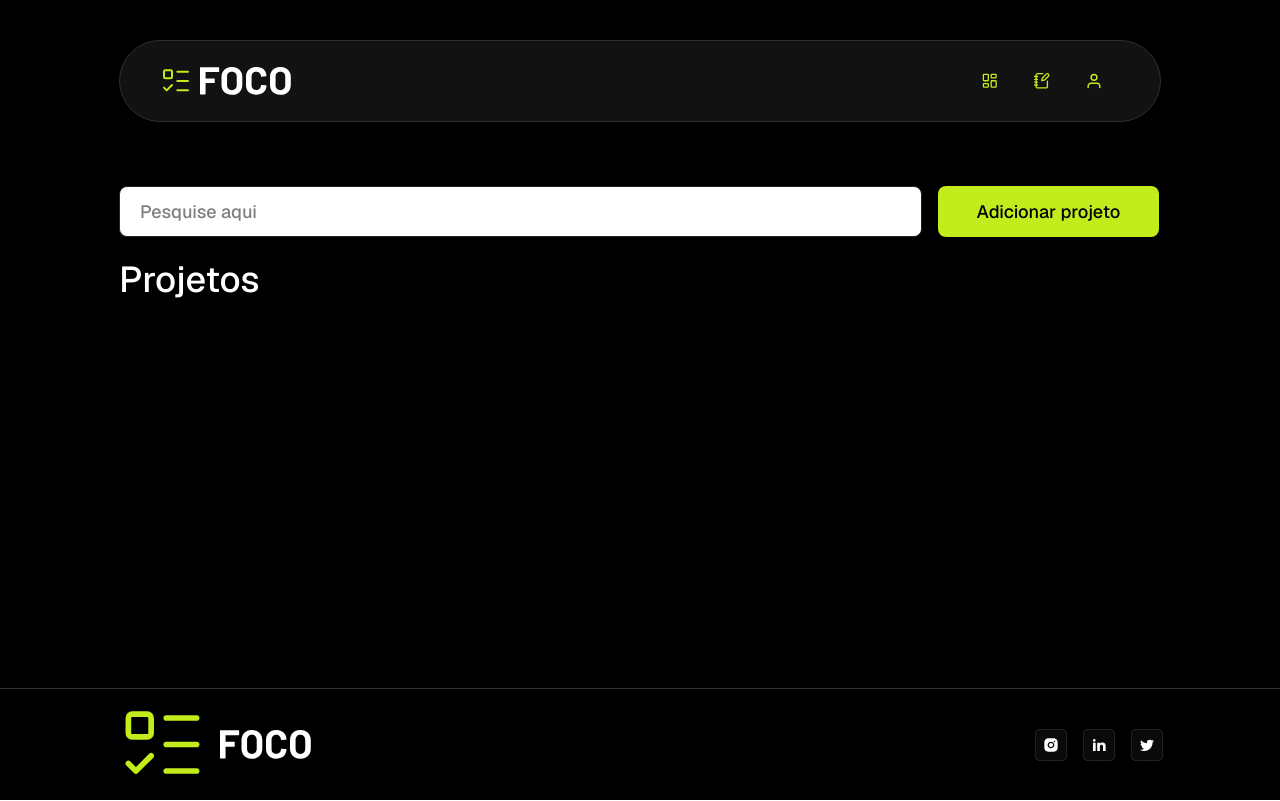
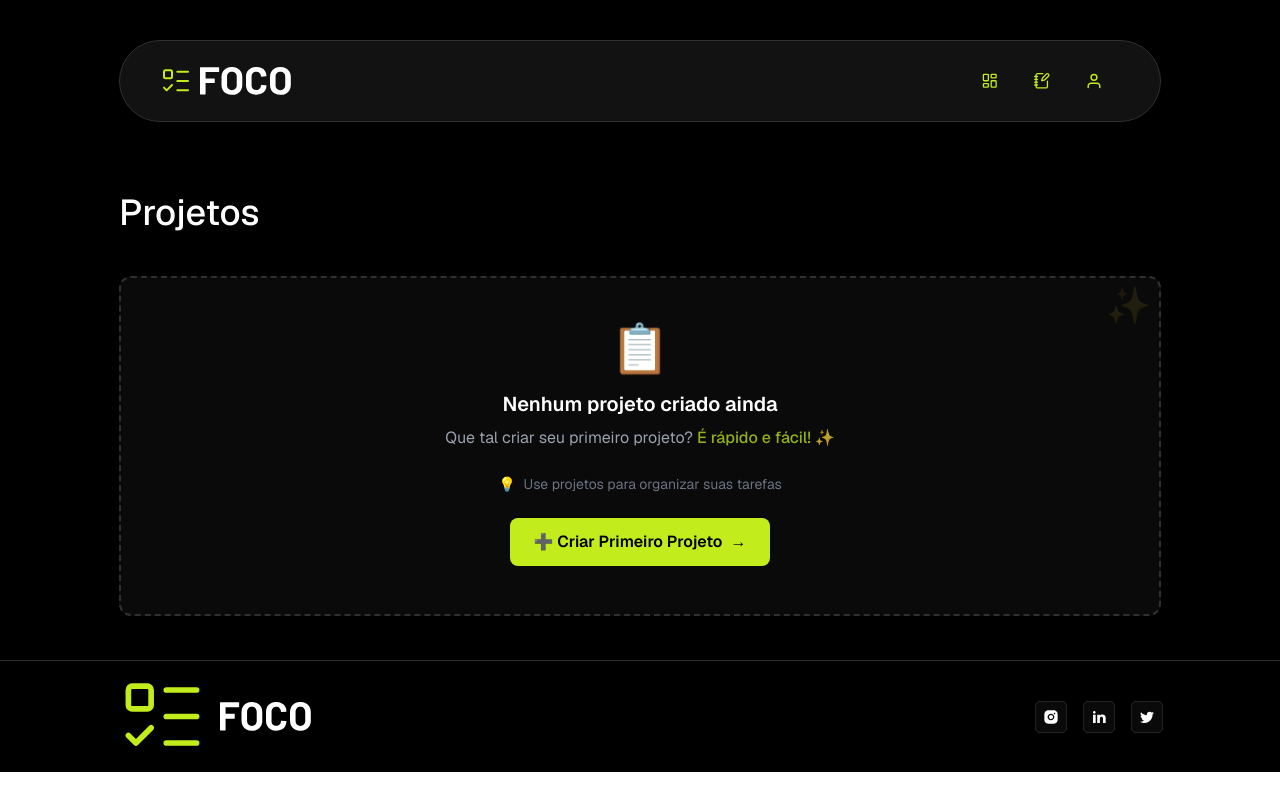
Before and after one commit to Tiodevs/hackathon-boticario-front, a Next.js app: page /projects in a window 1280 px wide. Built offline with nearby package versions, Linux system fonts and the light colour scheme; sample sign-in values are in the browser's storage.

Commit message:
Atualizações adicionais: remoção de dashboard e ajustes em projects

```diff
--- a/src/app/dashboard/page.tsx
+++ /dev/null
@@ -1,22 +0,0 @@
-import { ProtectedRoute } from "@/components/auth/ProtectedRoute";
-
-export default function DashboardPage() {
-  return (
-    <ProtectedRoute>
-    <main className="min-h-dvh bg-[#0b0b0b] text-zinc-50 px-6 py-10">
-      <div className="mx-auto w-full max-w-4xl">
-        <h1 className="text-2xl font-semibold">Dashboard</h1>
-        <p className="mt-2 text-zinc-400">
-          Bem-vinda ao FOCO. Aqui vai ficar a gestão de tarefas da aplicação.
-        </p>
-
-        <div className="mt-6 rounded-2xl border border-zinc-800 bg-zinc-900/60 p-4">
-          <p className="text-sm text-zinc-400">
-            (Placeholder) Em breve: lista de tarefas, filtros, resumo do dia, etc.
-          </p>
-        </div>
-      </div>
-    </main>
-    </ProtectedRoute>
-  );
-}
--- a/src/app/projects/page.tsx
+++ b/src/app/projects/page.tsx
@@ -58,13 +58,15 @@ export default function ProjectsPage() {
 
   return (
     <ProtectedRoute>
-      <div className="relative min-h-screen bg-black flex flex-col justify-between font-sans">
+      <div className="relative min-h-scree bg-black flex flex-col justify-between font-sans">
 
         <div className="flex flex-col items-center gap-16 pt-6 px-4 md:px-24 sm:px-6 flex-1 w-full">
           <Header />
 
           <main className="flex flex-col items-start gap-4 w-full max-w-[1042px]">
 
+
+            {projetos.length > 0 && (
               <section className="flex w-full items-start gap-4 flex-wrap md:flex-nowrap">
                 <div className="flex w-full md:w-[803px] h-[51px] px-5 py-2.5 justify-between items-center gap-7 rounded-lg border border-[#212528] bg-white">
                   <input
@@ -81,12 +83,62 @@ export default function ProjectsPage() {
                   Adicionar projeto
                 </button>
               </section>
+            )}
 
             <section className="flex flex-col items-start gap-9 w-full">
               <h1 className="text-white font-medium text-[36px]">Projetos</h1>
 
               <div className="flex flex-col items-start gap-4 w-full">
 
+                {projetos.length === 0 ? (
+                  // Estado vazio
+                  <div className="relative w-full flex flex-col items-center justify-center py-12 px-6 rounded-xl border-2 border-dashed border-[#303030] bg-[#0a0a0a]">
+
+
+                    <div className="mb-4 text-5xl animate-bounce">
+                      📋
+                    </div>
+
+
+                    <h2 className="text-white font-semibold text-xl mb-2 text-center">
+                      Nenhum projeto criado ainda
+                    </h2>
+
+
+                    <p className="text-gray-400 text-base text-center max-w-md mb-6">
+                      Que tal criar seu primeiro projeto?{' '}
+                      <span className="text-[#C3EC1D] font-medium animate-pulse">
+                        É rápido e fácil! ✨
+                      </span>
+                    </p>
+
+
+                    <div className="flex items-center gap-2 text-gray-500 text-sm mb-6">
+                      <span>💡</span>
+                      <span>Use projetos para organizar suas tarefas</span>
+                    </div>
+
+                    {/* Botão de ação */}
+                    <button
+                      onClick={() => setShowModal(true)}
+                      className="group relative px-6 py-3 bg-[#C3EC1D] text-black font-semibold text-base rounded-lg hover:scale-105 transition-all duration-300"
+                    >
+                      <span className="flex items-center gap-2">
+                        ➕ Criar Primeiro Projeto
+                        <span className="inline-block group-hover:translate-x-1 transition-transform">
+                          →
+                        </span>
+                      </span>
+                    </button>
+
+                    {/* Decoração sutil */}
+                    <div className="absolute top-2 right-2 text-[#C3EC1D]/10 text-4xl">
+                      ✨
+                    </div>
+                  </div>
+                ) : (
+                  // LISTA DE PROJETOS
+                  <>
                     {projetos.map((proj) => (
                       <div
                         key={proj.id}
@@ -105,6 +157,8 @@ export default function ProjectsPage() {
                         <p className="text-gray-400 text-base">{proj.descricao}</p>
                       </div>
                     ))}
+                  </>
+                )}
 
               </div>
             </section>
```
Lines whose indentation alone changed are shown as unchanged.
